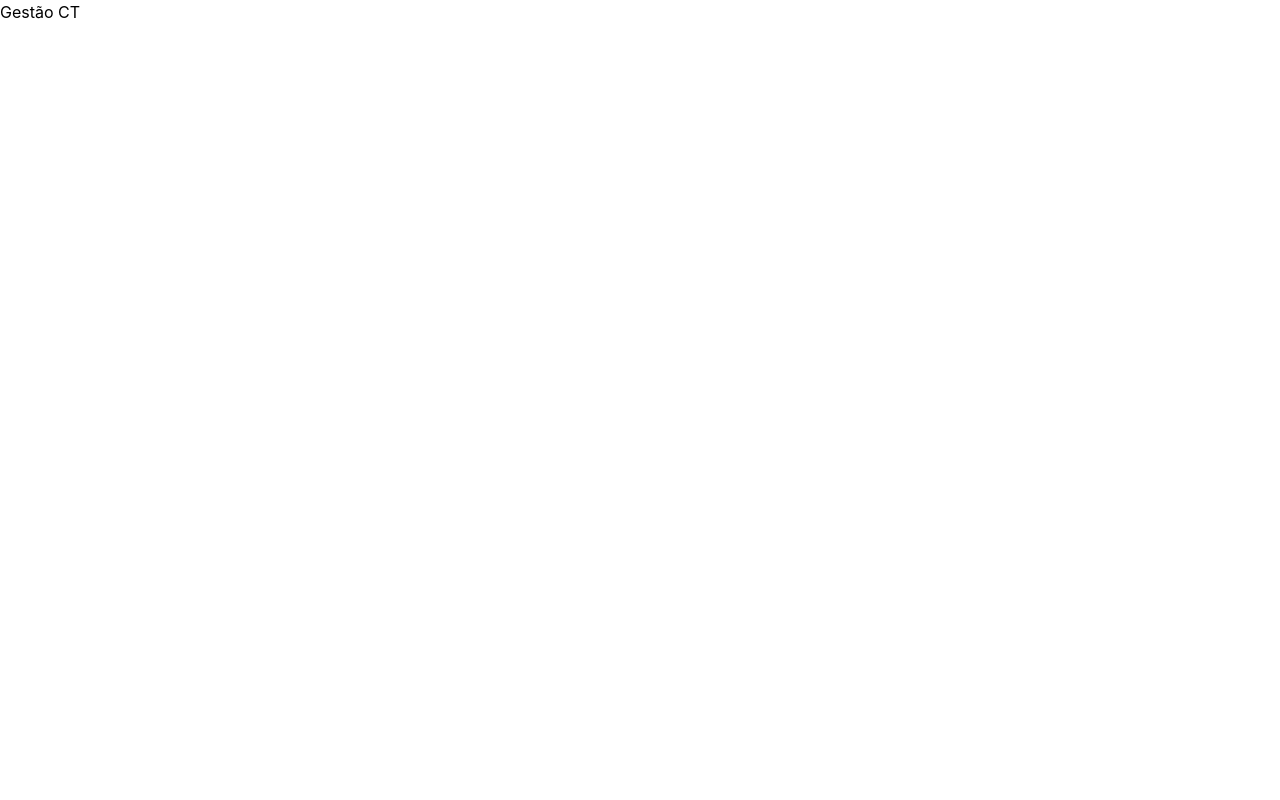
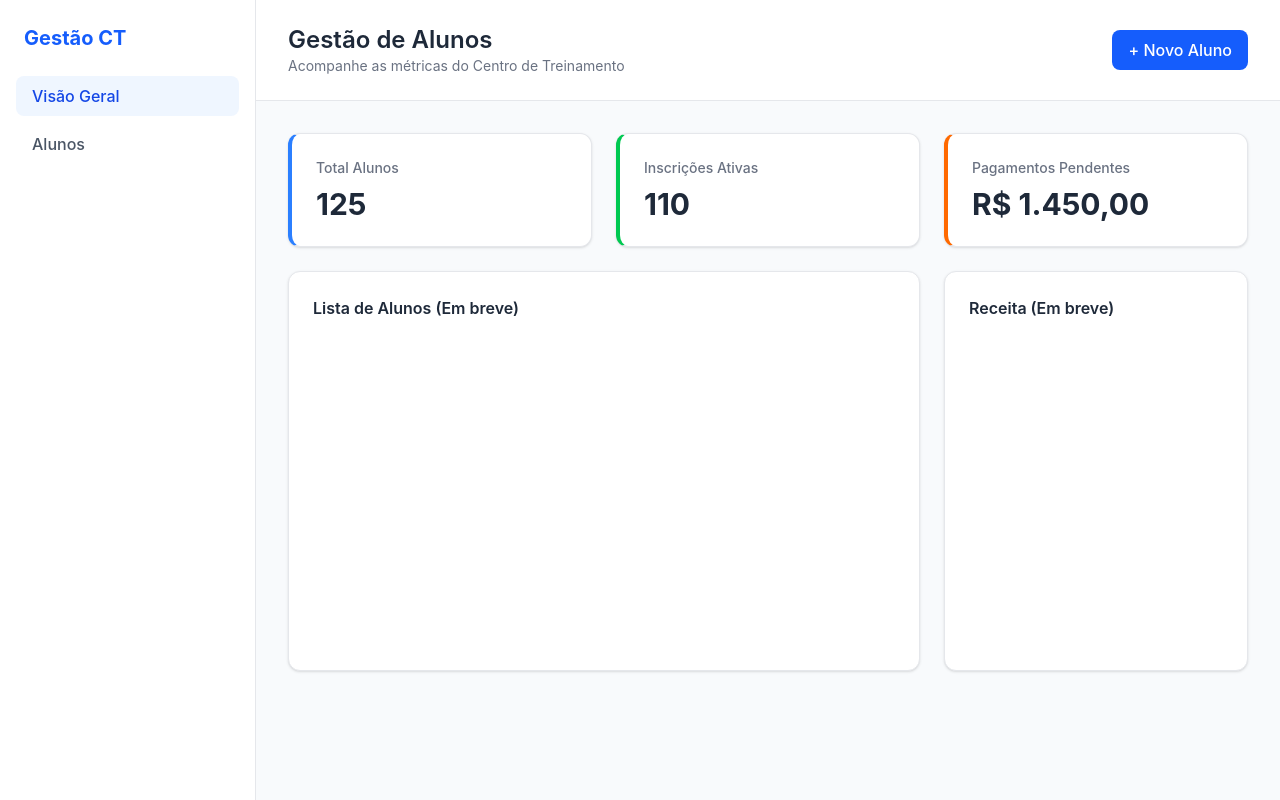
Before and after one commit to Gabrieldsrod/gestao-ct, a React (Vite) app in the folder frontend/: page / in a window 1280 px wide. Built offline with nearby package versions, Linux system fonts and the light colour scheme.

Commit message:
Implementa em App estrutura inicial da UI

```diff
--- a/frontend/src/App.tsx
+++ b/frontend/src/App.tsx
@@ -1,9 +1,76 @@
 export function App() {
   return (
-    <div className="App">
-      <h1>Gestão CT</h1>
+    // 'flex' coloca os itens lado a lado. 'h-screen' faz ocupar 100% da altura da tela. 'bg-slate-50' é o fundo cinza clarinho.
+    <div className="flex h-screen bg-slate-50 font-sans">
+
+      {/* 1. BARRA LATERAL (SIDEBAR) */}
+      {/* 'w-64' fixa a largura. 'bg-white' fundo branco. 'border-r' cria a linha divisória na direita. */}
+      <aside className="w-64 bg-white border-r border-gray-200 flex flex-col">
+        <div className="p-6">
+          <h1 className="text-xl font-bold text-blue-600">Gestão CT</h1>
+        </div>
+        <nav className="flex-1 px-4 space-y-2">
+          {/* Um item do menu como exemplo */}
+          <a href="#" className="block px-4 py-2 rounded-lg bg-blue-50 text-blue-700 font-medium">
+            Visão Geral
+          </a>
+          <a href="#" className="block px-4 py-2 rounded-lg text-gray-600 hover:bg-gray-100 font-medium">
+            Alunos
+          </a>
+        </nav>
+      </aside>
+
+      {/* 2. ÁREA PRINCIPAL */}
+      {/* 'flex-1' faz essa div ocupar todo o resto do espaço que sobrou. 'overflow-y-auto' permite rolar a página se tiver muito conteúdo. */}
+      <main className="flex-1 flex flex-col overflow-y-auto">
+
+        {/* CABEÇALHO */}
+        <header className="px-8 py-6 flex justify-between items-center bg-white border-b border-gray-200">
+          <div>
+            <h2 className="text-2xl font-semibold text-gray-800">Gestão de Alunos</h2>
+            <p className="text-sm text-gray-500">Acompanhe as métricas do Centro de Treinamento</p>
+          </div>
+          <button className="bg-blue-600 hover:bg-blue-700 text-white px-4 py-2 rounded-lg font-medium transition-colors">
+            + Novo Aluno
+          </button>
+        </header>
+
+        {/* CONTEÚDO DA PÁGINA */}
+        <div className="p-8 space-y-6">
+
+          {/* CARDS DE RESUMO (Grid com 3 colunas) */}
+          <div className="grid grid-cols-3 gap-6">
+            <div className="bg-white p-6 rounded-xl border border-gray-200 shadow-sm border-l-4 border-l-blue-500">
+              <h3 className="text-sm font-medium text-gray-500">Total Alunos</h3>
+              <p className="text-3xl font-bold text-gray-800 mt-2">125</p>
+            </div>
+            <div className="bg-white p-6 rounded-xl border border-gray-200 shadow-sm border-l-4 border-l-green-500">
+              <h3 className="text-sm font-medium text-gray-500">Inscrições Ativas</h3>
+              <p className="text-3xl font-bold text-gray-800 mt-2">110</p>
+            </div>
+            <div className="bg-white p-6 rounded-xl border border-gray-200 shadow-sm border-l-4 border-l-orange-500">
+              <h3 className="text-sm font-medium text-gray-500">Pagamentos Pendentes</h3>
+              <p className="text-3xl font-bold text-gray-800 mt-2">R$ 1.450,00</p>
+            </div>
+          </div>
+
+          {/* ÁREA DA TABELA E GRÁFICO (A tabela ocupa 2 espaços, o gráfico 1) */}
+          <div className="grid grid-cols-3 gap-6">
+            <div className="col-span-2 bg-white rounded-xl border border-gray-200 shadow-sm min-h-[400px] p-6">
+               <h3 className="font-semibold text-gray-800 mb-4">Lista de Alunos (Em breve)</h3>
+               {/* A tabela vai entrar aqui */}
+            </div>
+            <div className="col-span-1 bg-white rounded-xl border border-gray-200 shadow-sm min-h-[400px] p-6">
+               <h3 className="font-semibold text-gray-800 mb-4">Receita (Em breve)</h3>
+               {/* O gráfico vai entrar aqui */}
+            </div>
+          </div>
+
+        </div>
+      </main>
+
     </div>
-  );
+  )
 }
 
-export default App;
+export default App
```
